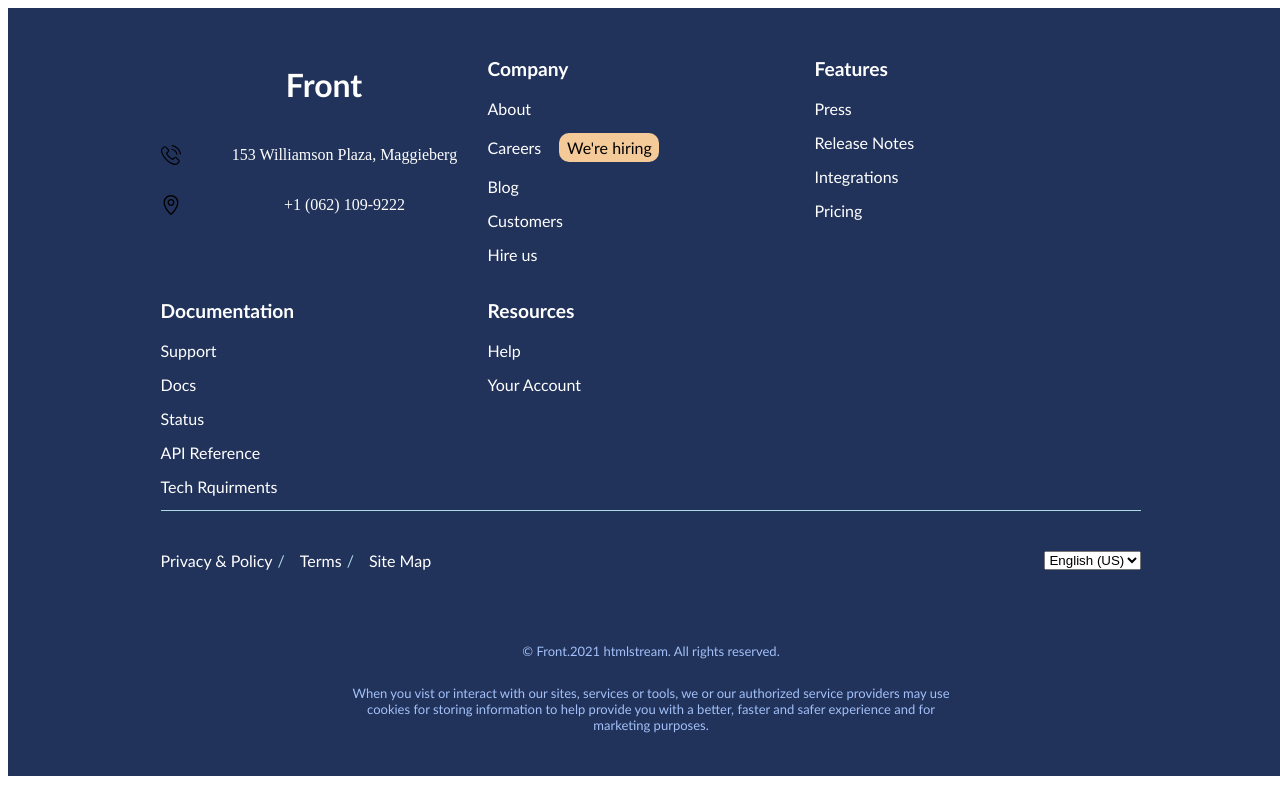
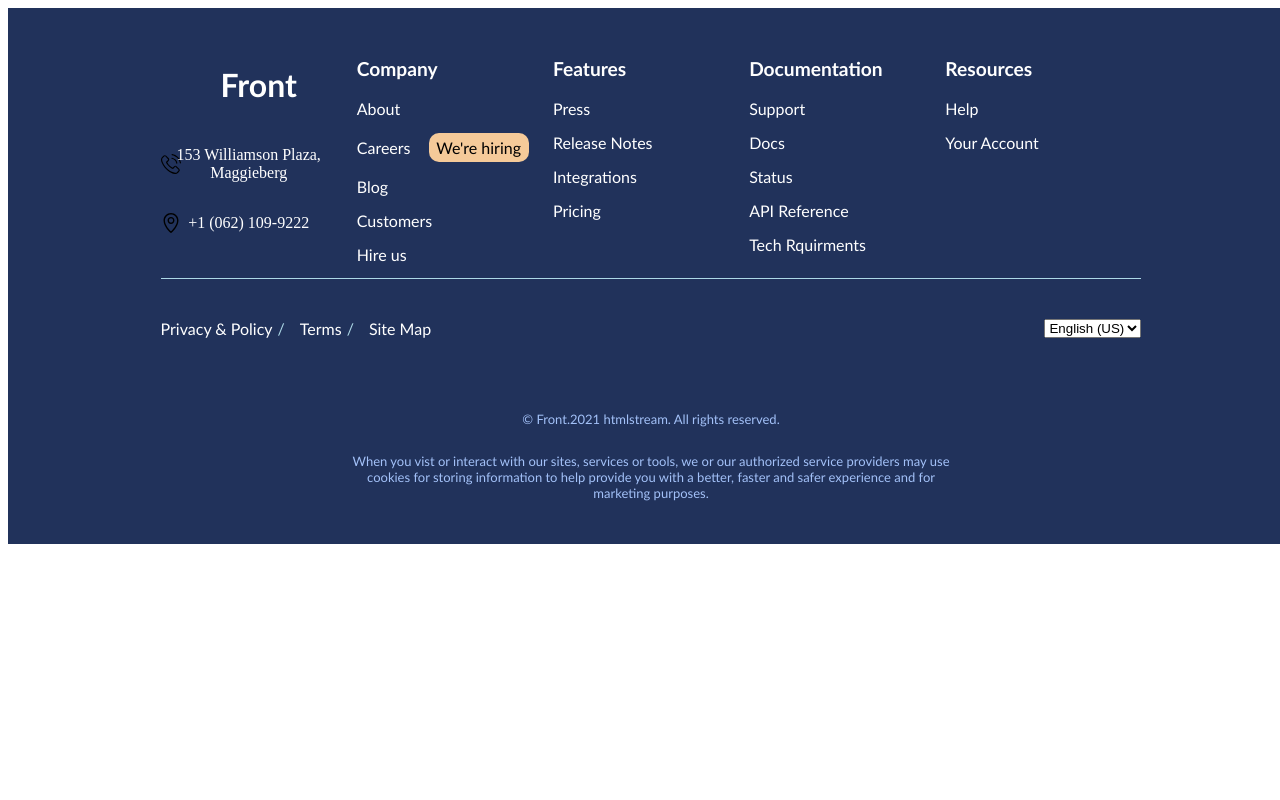
Before and after one commit to takidilmi/NEA-css-responsiveness-lab-2, a plain HTML site: page index.html in a window 1280 px wide. Drawn offline with Linux system fonts and the light colour scheme.

Commit message:
Changed grid-template-columns

```diff
--- a/style.css
+++ b/style.css
@@ -8,7 +8,7 @@ footer {
 .footer-content {
     display: grid;
     justify-content: space-between;
-    grid-template-columns:  repeat(auto-fill, minmax(270px, 1fr));
+    grid-template-columns:  1fr 1fr 1fr 1fr 1fr;
     margin-left: 10%;
     margin-right: 10%;
     text-align: center;
@@ -18,7 +18,7 @@ footer {
 /* tablet */
 @media (max-width: 1024px) {
     .footer-content {
-        grid-template-columns: repeat(auto-fill, minmax(156px, 1fr));
+        grid-template-columns: 1fr 1fr 1fr 1fr 1fr;
     }
     .bubble {
         display: grid;
@@ -96,7 +96,7 @@ a {
 }
 @media (min-width: 1025px) {
     .footer-content {
-        grid-template-columns: repeat(auto-fill, minmax(270px, 1fr));
+        grid-template-columns: 1fr 1fr 1fr 1fr 1fr;
     }
     .bubble {
         display: grid;
```
